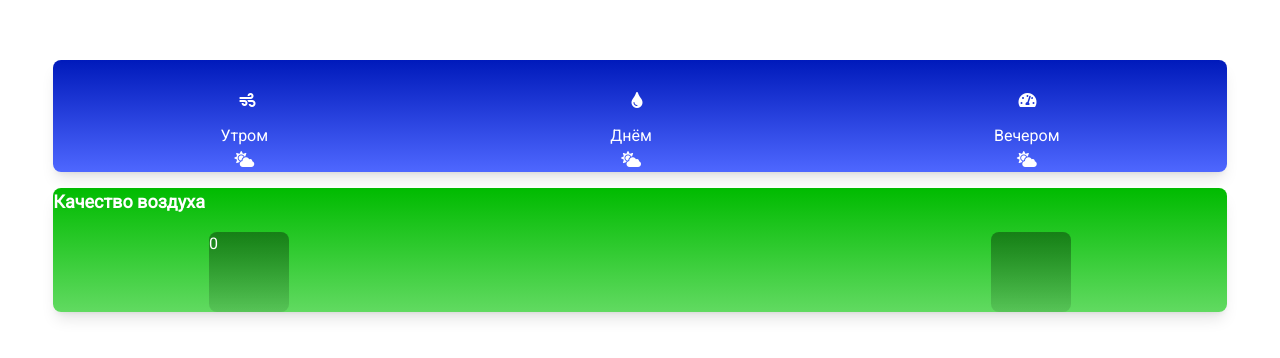
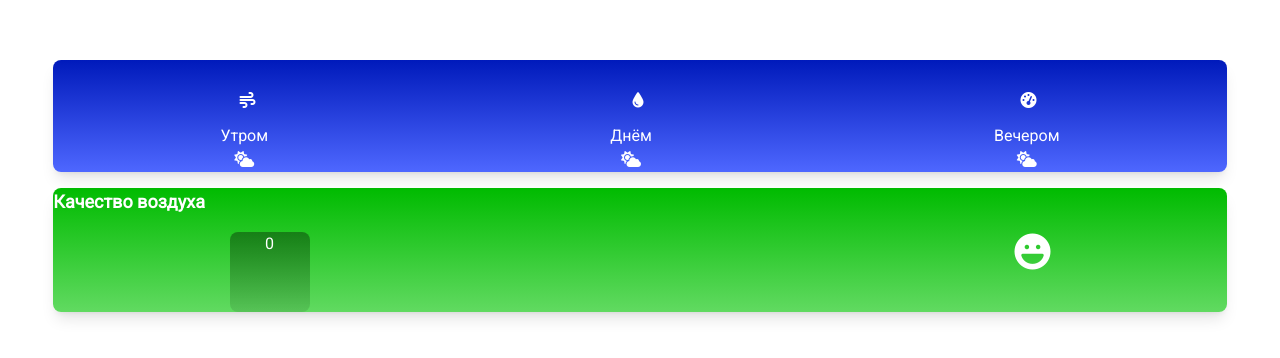
Before and after one commit to flysand7/hackathon-2024, a Vue app in the folder frontend/: page / in a window 1280 px wide. Shown: the part 230-588 px from the top of the page. Built offline with nearby package versions, Linux system fonts and the light colour scheme; no server answers.

Commit message:
пофиксил иконки

```diff
--- a/frontend/index.html
+++ b/frontend/index.html
@@ -6,7 +6,7 @@
     <meta name="viewport" content="width=device-width, initial-scale=1.0" />
     <script src="https://cdn.tailwindcss.com"></script>
     <link href="https://fonts.googleapis.com/css2?family=Roboto&display=swap" rel="stylesheet">
-    <link rel="stylesheet" href="https://cdnjs.cloudflare.com/ajax/libs/font-awesome/5.15.3/css/all.min.css">
+    <link rel="stylesheet" href="https://cdnjs.cloudflare.com/ajax/libs/font-awesome/6.0.0/css/all.min.css">
     <title>Погода</title>
   </head>
   <body>
--- a/frontend/src/components/AirInfo.vue
+++ b/frontend/src/components/AirInfo.vue
@@ -3,12 +3,12 @@ import * as vue from 'vue'
 import { ofetch } from "ofetch";
 
 const faces: {[index: string]: string[]} = {
-    'good': ["fa-regular fa-face-laugh", "text-4xl", "ml2"],
-    'moderate': ["fa-regular fa-face-confused", "text-4xl", "ml2"],
-    'ufsg': ["fa-regular fa-face-confounded", "text-4xl", "ml2"],
-    'unhealthy': ["fa-regular fa-face-spiral-eyes", "text-4xl", "ml2"],
-    'very_unhealthy': ["fa-regular fa-face-mask", "text-4xl", "ml2"],
-    'hazardous': ["fa-regular fa-face-dizzy", "text-4xl", "ml2"],
+    'good': ["fa-solid", "fa-face-laugh", "text-4xl", "ml2"],
+    'moderate': ["fa-solid fa-face-confused", "text-4xl", "ml2"],
+    'ufsg': ["fa-solid fa-face-confounded", "text-4xl", "ml2"],
+    'unhealthy': ["fa-solid fa-face-spiral-eyes", "text-4xl", "ml2"],
+    'very_unhealthy': ["fa-solid fa-face-mask", "text-4xl", "ml2"],
+    'hazardous': ["fa-solid fa-face-dizzy", "text-4xl", "ml2"],
 }
 
 const colors: {[index: string]: string[]} = {
@@ -74,10 +74,10 @@ const getBgClass = vue.computed(() => {
             <h1 class="text-lg font-bold">Качество воздуха</h1>
         </div>
     </div>
-    <div class="flex justify-around mt-4 space-x-10">
-        <div class="w-20 h-20 box-bg rounded-lg">{{ air.aqi_us }}</div>
-        <div><h1 class="text">{{ air.air_title }}</h1></div>
-        <div class="w-20 h-20 box-bg rounded-lg"><i :class="getIconClass"></i></div>
+    <div class="flex justify-around mt-4">
+        <div class="w-20 h-20 box-bg rounded-lg"><h1 class="text text-center align-text-bottom">{{ air.aqi_us }}</h1></div>
+        <div><h1 class="text text-center">{{ air.air_title }}</h1></div>
+        <div><i :class="getIconClass"></i></div>
     </div>
   </div>
 </template>
```
Also changed, not shown: frontend/src/components/WeatherInfo.vue (+15 -15 lines).
